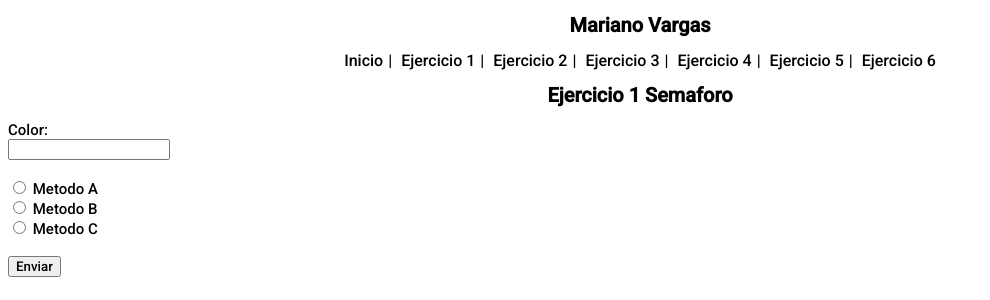
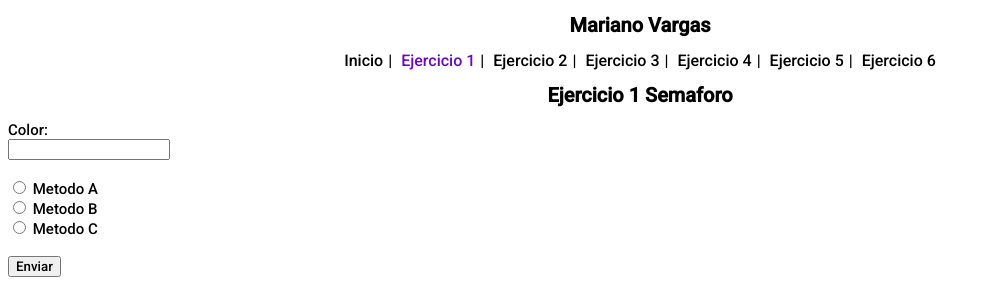
Before and after one commit to Rayvony/PW2-MarianoVargas, a PHP site: page /ejercicio1.php?metodo=1 in a window 1280 px wide. Shown: the top 300 px of the page, without its empty margins (0-990 px from the left). Run offline with PHP 8.4, Linux system fonts and the light colour scheme; data that the repository does not hold is empty.

Commit message:
feat(nav): el nav cambia de color dependiendo la pagina

```diff
--- a/header.php
+++ b/header.php
@@ -12,12 +12,12 @@
     <h1>Mariano Vargas</h1>
 <nav>
     <ul>
-        <li><a href="index.php">Inicio</a></li>
-        <li><a href="ejercicio1.php">Ejercicio 1</a></li>
-        <li><a href="ejercicio2.php">Ejercicio 2</a></li>
-        <li><a href="ejercicio3.php">Ejercicio 3</a></li>
-        <li><a href="ejercicio4.php">Ejercicio 4</a></li>
-        <li><a href="ejercicio5.php">Ejercicio 5</a></li>
-        <li><a href="ejercicio6.php">Ejercicio 6</a></li>
+        <li ><a <?php if(basename($_SERVER['PHP_SELF']) == 'index.php') echo 'class="active"'; ?> href="index.php">Inicio</a></li>
+        <li ><a <?php if(basename($_SERVER['PHP_SELF']) == 'ejercicio1.php') echo 'class="active"'; ?> href="ejercicio1.php">Ejercicio 1</a></li>
+        <li ><a <?php if(basename($_SERVER['PHP_SELF']) == 'ejercicio2.php') echo 'class="active"'; ?> href="ejercicio2.php">Ejercicio 2</a></li>
+        <li ><a <?php if(basename($_SERVER['PHP_SELF']) == 'ejercicio3.php') echo 'class="active"'; ?> href="ejercicio3.php">Ejercicio 3</a></li>
+        <li ><a <?php if(basename($_SERVER['PHP_SELF']) == 'ejercicio4.php') echo 'class="active"'; ?> href="ejercicio4.php">Ejercicio 4</a></li>
+        <li ><a <?php if(basename($_SERVER['PHP_SELF']) == 'ejercicio5.php') echo 'class="active"'; ?> href="ejercicio5.php">Ejercicio 5</a></li>
+        <li ><a <?php if(basename($_SERVER['PHP_SELF']) == 'ejercicio6.php') echo 'class="active"'; ?> href="ejercicio6.php">Ejercicio 6</a></li>
     </ul>
 </nav>
--- a/styles.css
+++ b/styles.css
@@ -34,6 +34,10 @@ nav ul li:not(:last-child):after {
   margin: 0 5px;
 }
 
+a.active {
+  color: #6a07c7;
+}
+
 form {
   font-size: 15px;
 }
```
